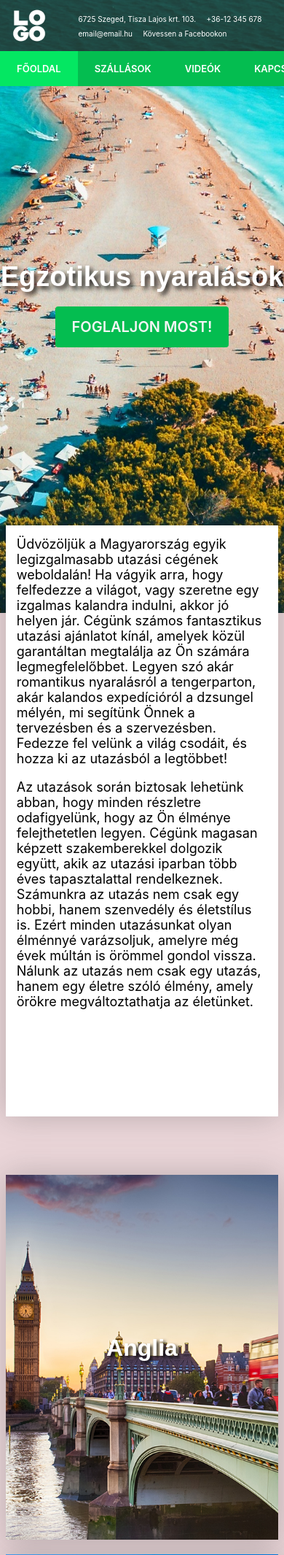
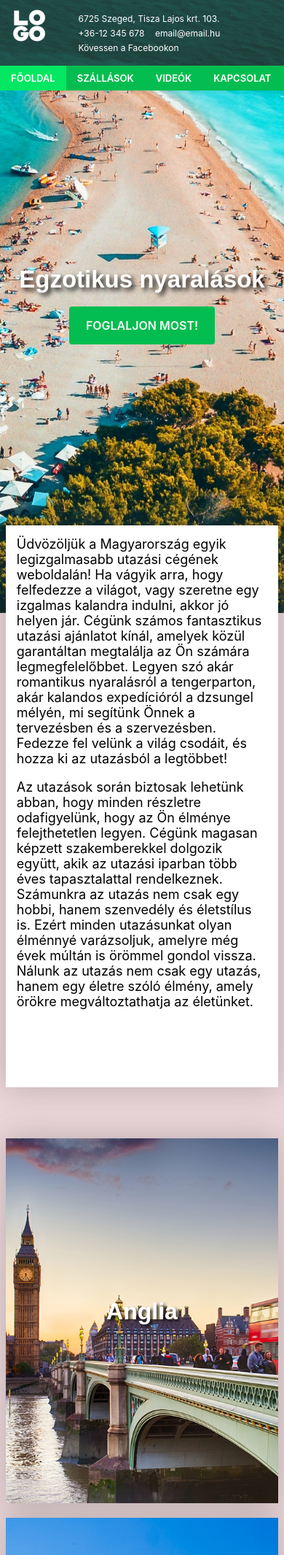
Before and after one commit to ogunDecode/webtervezes_2023, a PHP site: page /index.html in a window 390 px wide. Shown: the top 2131 px of the page at 73% size. Run offline with PHP 8.4, Linux system fonts and the light colour scheme.

Commit message:
reszpontivitás?

```diff
--- a/css/main.css
+++ b/css/main.css
@@ -73,9 +73,7 @@ h3 {
 }
 
 body {
-}
-
-body {
+    min-width: 350px;
     margin: 0;
     font-family: BlinkMacSystemFont, "Segoe UI", Roboto, "Helvetica Neue", Arial, sans-serif, "Apple Color Emoji", "Segoe UI Emoji", "Segoe UI Symbol";
     animation-name: hatterszin;
--- a/css/navbar.css
+++ b/css/navbar.css
@@ -119,7 +119,57 @@ header {
     margin-right: .5rem !important;
 }
 
-@media only screen and (max-width: 840px) {
+@media only screen and (max-width: 1300px) {
+    #anglia {
+        top: 190px;
+        margin-bottom: 210px;
+    }
+
+    #fobub {
+        height: 280px;
+    }
+    h1 {
+        font-size: 70px;
+    }
+}
+
+@media only screen and (max-width: 1040px) {
+    #anglia {
+        top: 240px;
+        margin-bottom: 260px;
+    }
+
+    #fobub {
+        height: 330px;
+    }
+}
+
+@media only screen and (max-width: 930px) {
+    #anglia {
+        top: 300px;
+        margin-bottom: 320px;
+    }
+
+    #fobub {
+        height: 380px;
+    }
+}
+
+
+@media only screen and (max-width: 830px) {
+    #anglia {
+        top: 340px;
+        margin-bottom: 360px;
+    }
+
+    #fobub {
+        height: 430px;
+    }
+}
+
+
+
+@media only screen and (max-width: 640px) {
     h1 {
         font-size: 38px;
     }
@@ -129,17 +179,17 @@ header {
     }
 
     .short_contact_list ul li a {
-        font-size: 10px;
+        font-size: 12px;
         margin-right: 0;
     }
 
     #anglia {
-        top: 740px;
-        margin-bottom: 760px;
+        top: 590px;
+        margin-bottom: 610px;
     }
 
     #fobub {
-        height: 810px;
+        height: 670px;
     }
 
     .content iframe {
@@ -166,18 +216,44 @@ header {
     h3 {
         font-size: 22px;
     }
+
     .bubbles {
         width: 96%;
         margin-left: 2%;
     }
 }
 
-@media only screen and (max-width: 678px) {
+
+@media only screen and (max-width: 400px) {
     #logox {
         height: 50px;
         width: 50px;
     }
+
+    h1 {
+        font-size: 33px;
+    }
+
+    .overlay a, #kepgomb {
+        font-size: 16px;
+    }
+
+    .nav-link {
+        padding: 9px 15px;
+    }
+    #navbar .container{
+        padding-right: 0;
+    }
+    #anglia {
+        top: 690px;
+        margin-bottom: 710px;
+    }
+
+    #fobub {
+        height: 770px;
+    }
 }
+
 
 #text-right {
     text-align: right !important;
```
